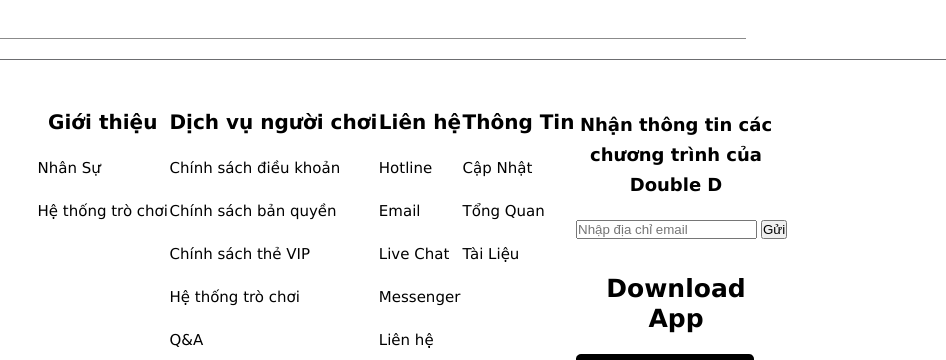
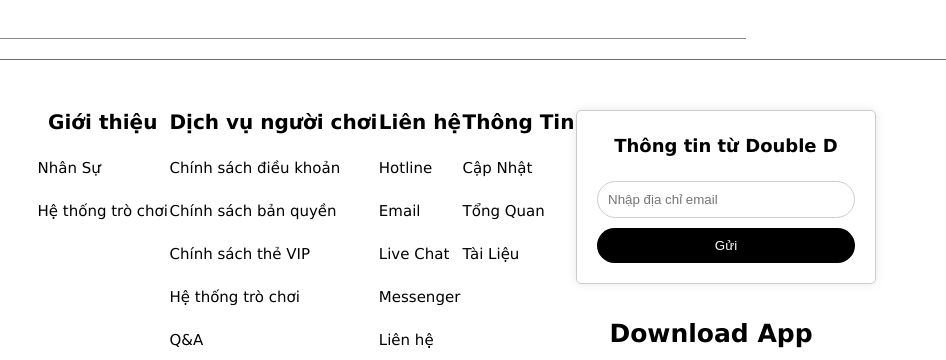
Before and after one commit to Ddangg04/Web, a plain HTML site: page index.html in a window 1280 px wide. Shown: the part 721-1081 px from the top of the page, 334-1280 px from the left. Drawn offline with nearby package versions, Linux system fonts and the light colour scheme.

Commit message:
sửa footer

```diff
--- a/index.css
+++ b/index.css
@@ -460,8 +460,8 @@ footer {
   width: 25%;
 }
 .right-footer .title-footer {
+  text-align: center;
   font-size: 18px;
-  padding-right: 70px;
   line-height: 30px;
 }
 .info-right-footer {
--- a/index.html
+++ b/index.html
@@ -427,12 +427,10 @@
                 </div>
             </div>
             <div class="right-footer">
-                <div class="register-form">
-                    <p class="title-footer">Nhận thông tin các chương trình của Double D</p>
-                    <form id="frm-subcribe">
+                <div class="send">
+                    <p class="title-footer">Thông tin từ Double D</p>
                         <input type="text" name="email" placeholder="Nhập địa chỉ email" required="required">
                         <button>Gửi</button>
-                    </form>
                 </div>
                 <div class="info-right-footer">
                     <p class="title-footer">Download App</p>
```
